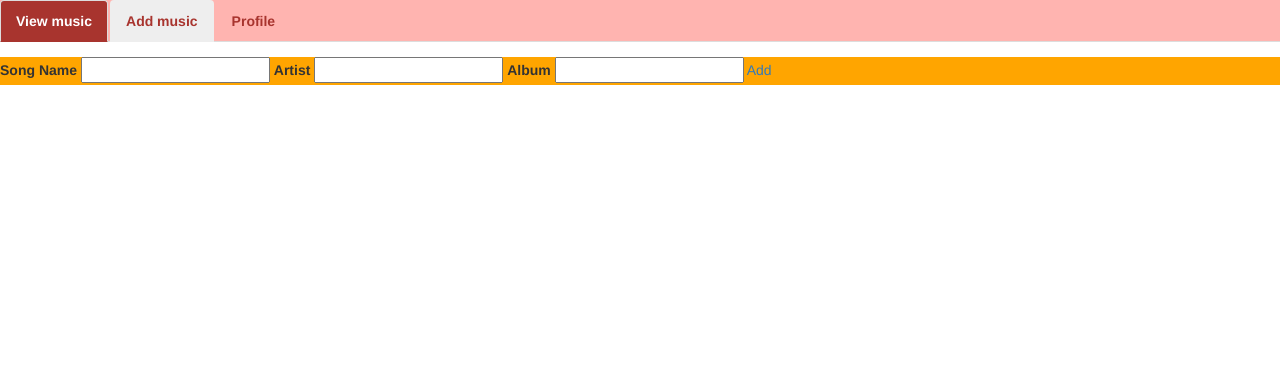
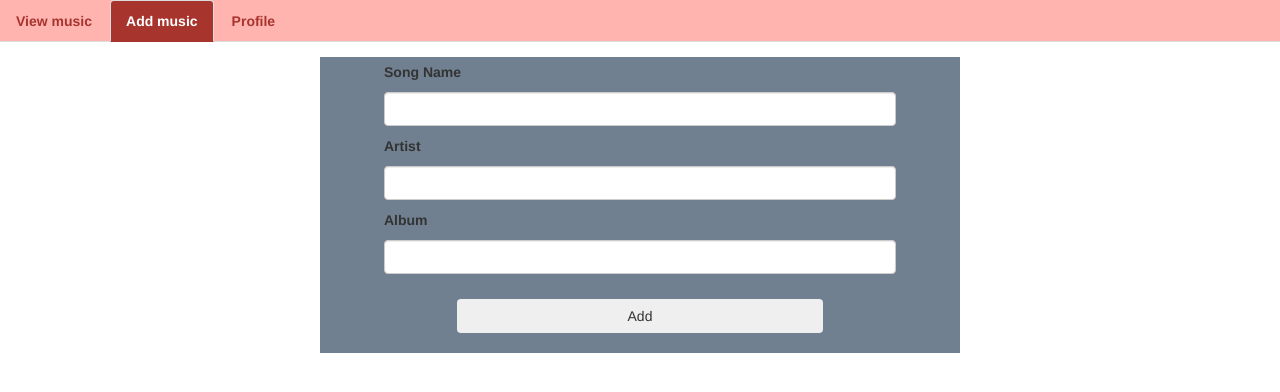
Before and after one commit to morecallan/NSS-frontEnd-progressive-musichistory, a plain HTML site: page index.html in a window 1280 px wide. Both pictures are taken after a click on the item "Add music". Drawn offline with nearby package versions, Linux system fonts and the light colour scheme.

Commit message:
completed styling for add music view

```diff
--- a/index.html
+++ b/index.html
@@ -66,16 +66,22 @@
         <button id="moreButton" class="btn"> <span class="glyphicon glyphicon-plus" aria-hidden="true"></span>More</button>
     </div>
 
-    <div id="addMusicView" class="hidden">
+    <div id="addMusicView" class="hidden container">
       <!-- Add a DOM element that contains some input fields for the user to enter in the name of a song, the artist for the song, and the album. You do not need to enclose them in a <form> element because we're not actually submitting this form anywhere. -->
-      <label for="addSongName">Song Name</label>
-      <input type="text" id="addSongName">
-      <label for="addArtist">Artist</label>
-      <input type="text" id="addArtist">
-      <label for="addAlbum">Album</label>
-      <input type="text" id="addAlbum">
+      <div class="row inputRow">
+        <label for="addSongName">Song Name</label>
+        <input type="text" id="addSongName" class="form-control">
+      </div>
+      <div class="row inputRow">
+        <label for="addArtist">Artist</label>
+        <input type="text" id="addArtist" class="form-control">
+      </div>
+      <div class="row inputRow">
+        <label for="addAlbum">Album</label>
+        <input type="text" id="addAlbum" class="form-control">
+      </div>
 
-      <a class="button" id="addSong">Add</a>
+      <button class="btn" id="addSong">Add</button>
     </div>
 
 
--- a/main.css
+++ b/main.css
@@ -120,5 +120,21 @@ h2 {
 
 /*********     ADD MUSIC VIEW STYLING     *********/
 #addMusicView {
-    background-color: orange;
+    background-color: slategray;
+    width: 50%;
+    margin: 10px 25%;
 }
+
+.inputRow input{
+    width: 80%;
+    margin: 5px 10%;
+}
+
+.inputRow label{
+    margin: 5px 10%;
+}
+
+#addMusicView button {
+    width: 60%;
+    margin: 20px 20%;
+}
--- a/main.js
+++ b/main.js
@@ -23,6 +23,8 @@ function addMusicView() {
     $("#addMusicView").removeClass("hidden");
     $("#addMusicView").addClass("visible");
     //Add active class to add music tab, remove it from view music tab
+    $("#addMusicViewButton").addClass("active");
+    $("#listMusicViewButton").removeClass("active");
 }
 
 function listMusicView() {
@@ -30,6 +32,8 @@ function listMusicView() {
     $("#addMusicView").addClass("hidden");
     $("#addMusicView").removeClass("visible");
     //Add active class to view music tab, remove it from add music tab
+    $("#addMusicViewButton").removeClass("active");
+    $("#listMusicViewButton").addClass("active");
 }
 
 // Cycles through each item in the song array and adds it to the DOM
```
